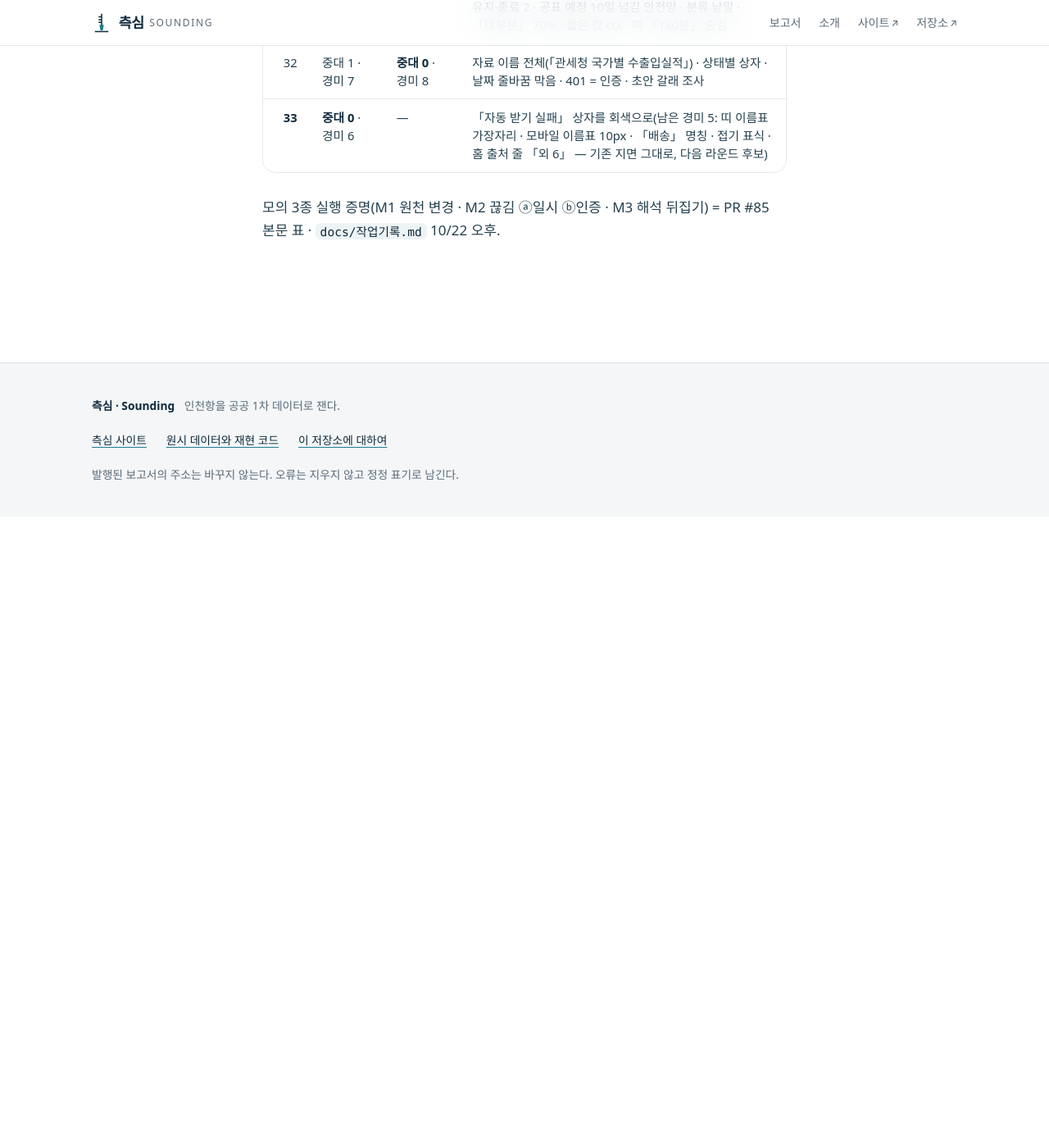
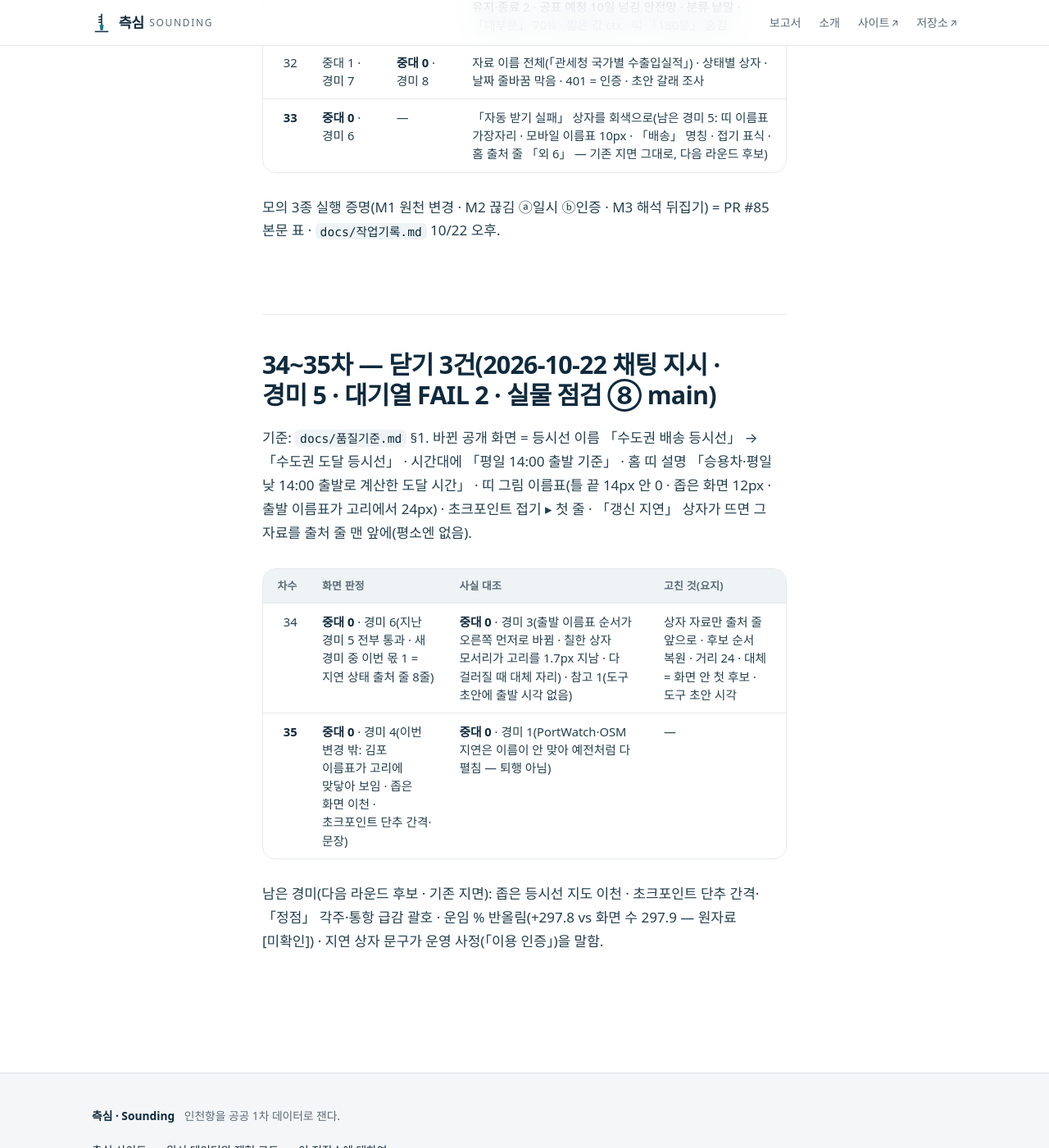
Before and after one commit to jisangj03-dev/incheon-port-analysis, a Jekyll site: the page built from docs/채점표_20261020.md, in a window 1280 px wide and 1400 px high, scrolled down 11878 px. Shown: the whole window at 82% size. Built offline with Jekyll 4.4.1, drawn with Linux system fonts in a browser that asks for light colours; some web fonts are replaced; our own code applies the rules of GitHub Pages for plain Markdown files; before the commit the page ends 12508 px from its top, so only the background shows below that.

```diff
--- a/docs/채점표_20261020.md
+++ b/docs/채점표_20261020.md
@@ -161,3 +161,14 @@
 | **33** | **중대 0** · 경미 6 | — | 「자동 받기 실패」 상자를 회색으로(남은 경미 5: 띠 이름표 가장자리 · 모바일 이름표 10px · 「배송」 명칭 · 접기 표식 · 홈 출처 줄 「외 6」 — 기존 지면 그대로, 다음 라운드 후보) |
 
 모의 3종 실행 증명(M1 원천 변경 · M2 끊김 ⓐ일시 ⓑ인증 · M3 해석 뒤집기) = PR #85 본문 표 · `docs/작업기록.md` 10/22 오후.
+
+## 34~35차 — 닫기 3건(2026-10-22 채팅 지시 · 경미 5 · 대기열 FAIL 2 · 실물 점검 ⑧ main)
+
+기준: `docs/품질기준.md` §1. 바뀐 공개 화면 = 등시선 이름 「수도권 배송 등시선」 → 「수도권 도달 등시선」 · 시간대에 「평일 14:00 출발 기준」 · 홈 띠 설명 「승용차·평일 낮 14:00 출발로 계산한 도달 시간」 · 띠 그림 이름표(틀 끝 14px 안 0 · 좁은 화면 12px · 출발 이름표가 고리에서 24px) · 초크포인트 접기 ▸ 첫 줄 · 「갱신 지연」 상자가 뜨면 그 자료를 출처 줄 맨 앞에(평소엔 없음).
+
+| 차수 | 화면 판정 | 사실 대조 | 고친 것(요지) |
+|---|---|---|---|
+| 34 | **중대 0** · 경미 6(지난 경미 5 전부 통과 · 새 경미 중 이번 몫 1 = 지연 상태 출처 줄 8줄) | **중대 0** · 경미 3(출발 이름표 순서가 오른쪽 먼저로 바뀜 · 칠한 상자 모서리가 고리를 1.7px 지남 · 다 걸러질 때 대체 자리) · 참고 1(도구 초안에 출발 시각 없음) | 상자 자료만 출처 줄 앞으로 · 후보 순서 복원 · 거리 24 · 대체 = 화면 안 첫 후보 · 도구 초안 시각 |
+| **35** | **중대 0** · 경미 4(이번 변경 밖: 김포 이름표가 고리에 맞닿아 보임 · 좁은 화면 이천 · 초크포인트 단추 간격·문장) | **중대 0** · 경미 1(PortWatch·OSM 지연은 이름이 안 맞아 예전처럼 다 펼침 — 퇴행 아님) | — |
+
+남은 경미(다음 라운드 후보 · 기존 지면): 좁은 등시선 지도 이천 · 초크포인트 단추 간격·「정점」 각주·통항 급감 괄호 · 운임 % 반올림(+297.8 vs 화면 수 297.9 — 원자료 [미확인]) · 지연 상자 문구가 운영 사정(「이용 인증」)을 말함.
```
Also changed, not shown: docs/STATUS.md (+1 -1 lines), docs/작업기록.md (+7 -0 lines).
